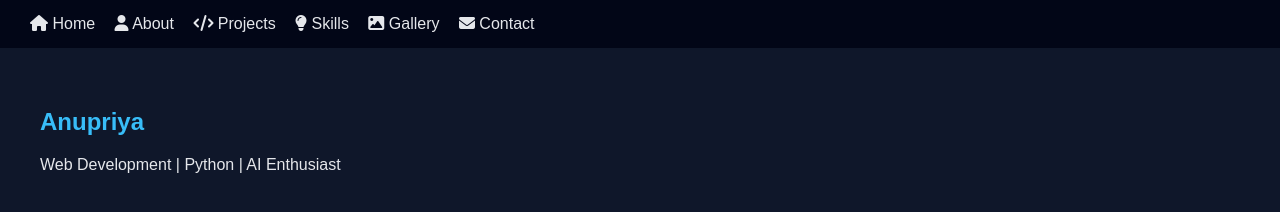
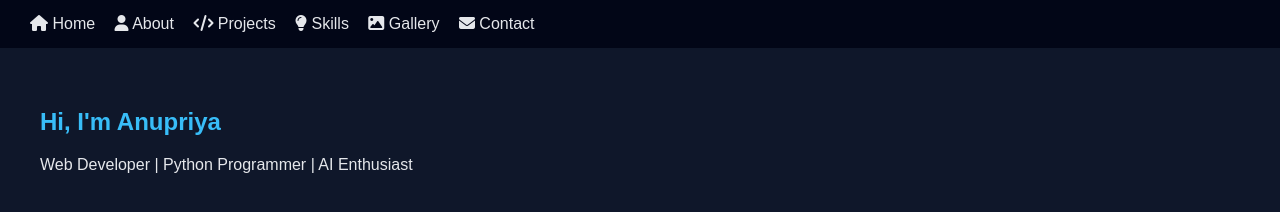
Before and after one commit to Code-dose/Portfoli, a plain HTML site: page index.html in a window 1280 px wide. Drawn offline with Linux system fonts and the light colour scheme.

Commit message:
Update index.html

```diff
--- a/index.html
+++ b/index.html
@@ -22,9 +22,10 @@
 </header>
 
 <section class="hero">
-  <h1>Anupriya</h1>
-  <p>Web Development | Python | AI Enthusiast</p>
+  <h1>Hi, I'm Anupriya</h1>
+  <p>Web Developer | Python Programmer | AI Enthusiast</p>
 </section>
+
 
 </body>
 </html>
```
